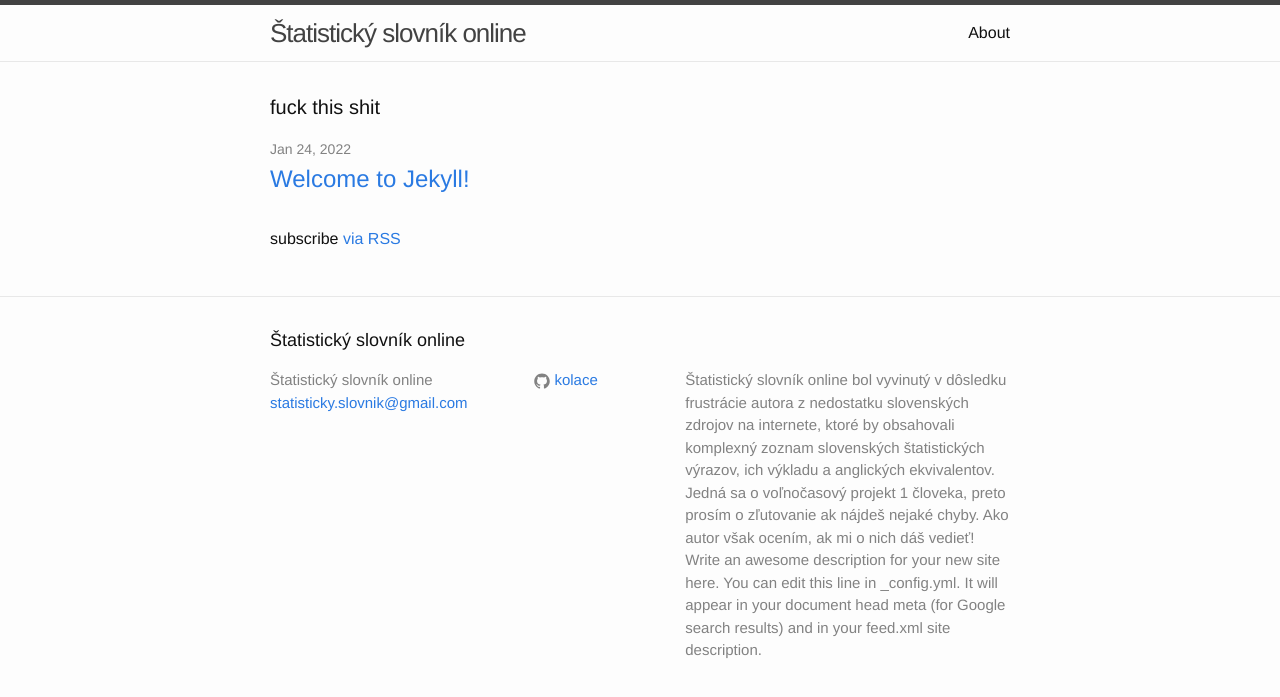
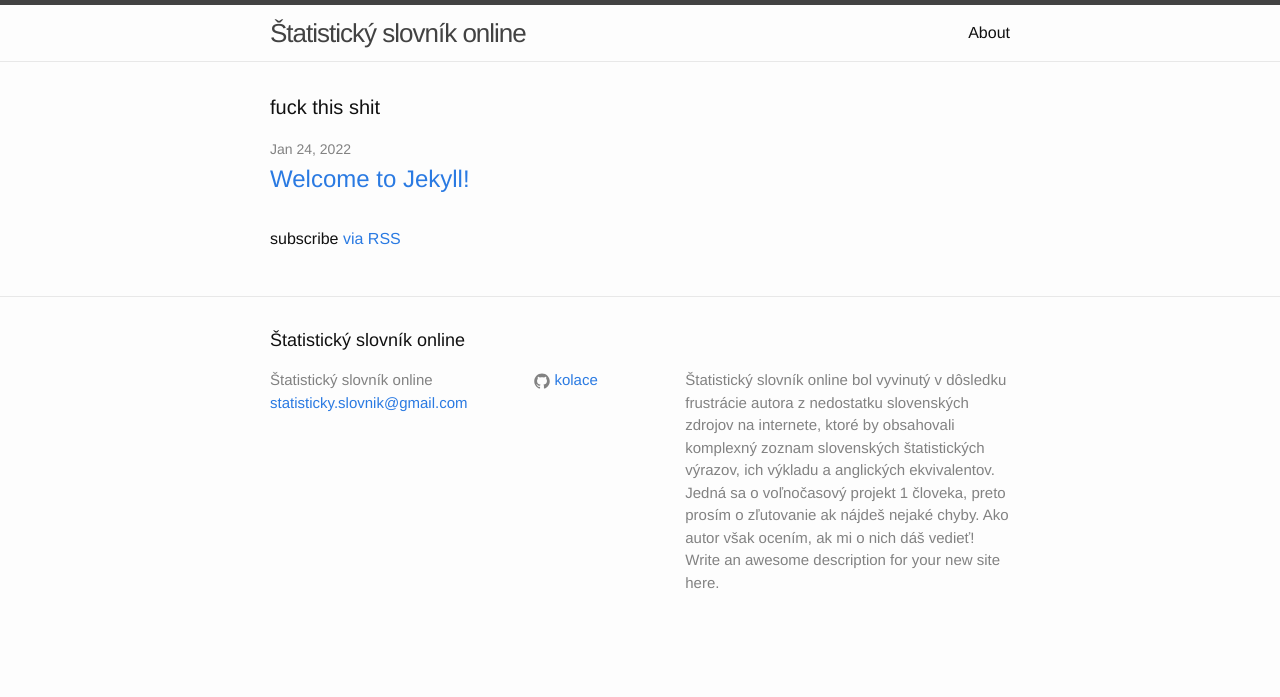
Before and after one commit to kolace/kolace.github.io, a Jekyll site: the page built from index.html, in a window 1280 px wide. Shown: the top 697 px of the page. Built offline with Jekyll 4.4.1, drawn with Linux system fonts in a browser that asks for light colours.

Commit message:
Update _config.yml

```diff
--- a/_config.yml
+++ b/_config.yml
@@ -10,9 +10,7 @@
 email: statisticky.slovnik@gmail.com
 description: > # this means to ignore newlines until "baseurl:"
   Štatistický slovník online bol vyvinutý v dôsledku frustrácie autora z nedostatku slovenských zdrojov na internete, ktoré by obsahovali komplexný zoznam slovenských štatistických výrazov, ich výkladu a anglických ekvivalentov. Jedná sa o voľnočasový projekt 1 človeka, preto prosím o zľutovanie ak nájdeš nejaké chyby. Ako autor však ocením, ak mi o nich dáš vedieť!
-  Write an awesome description for your new site here. You can edit this
-  line in _config.yml. It will appear in your document head meta (for
-  Google search results) and in your feed.xml site description.
+  Write an awesome description for your new site here.
 baseurl: "" # the subpath of your site, e.g. /blog
 url: "http://yourdomain.com" # the base hostname & protocol for your site
 github_username:  kolace
```
